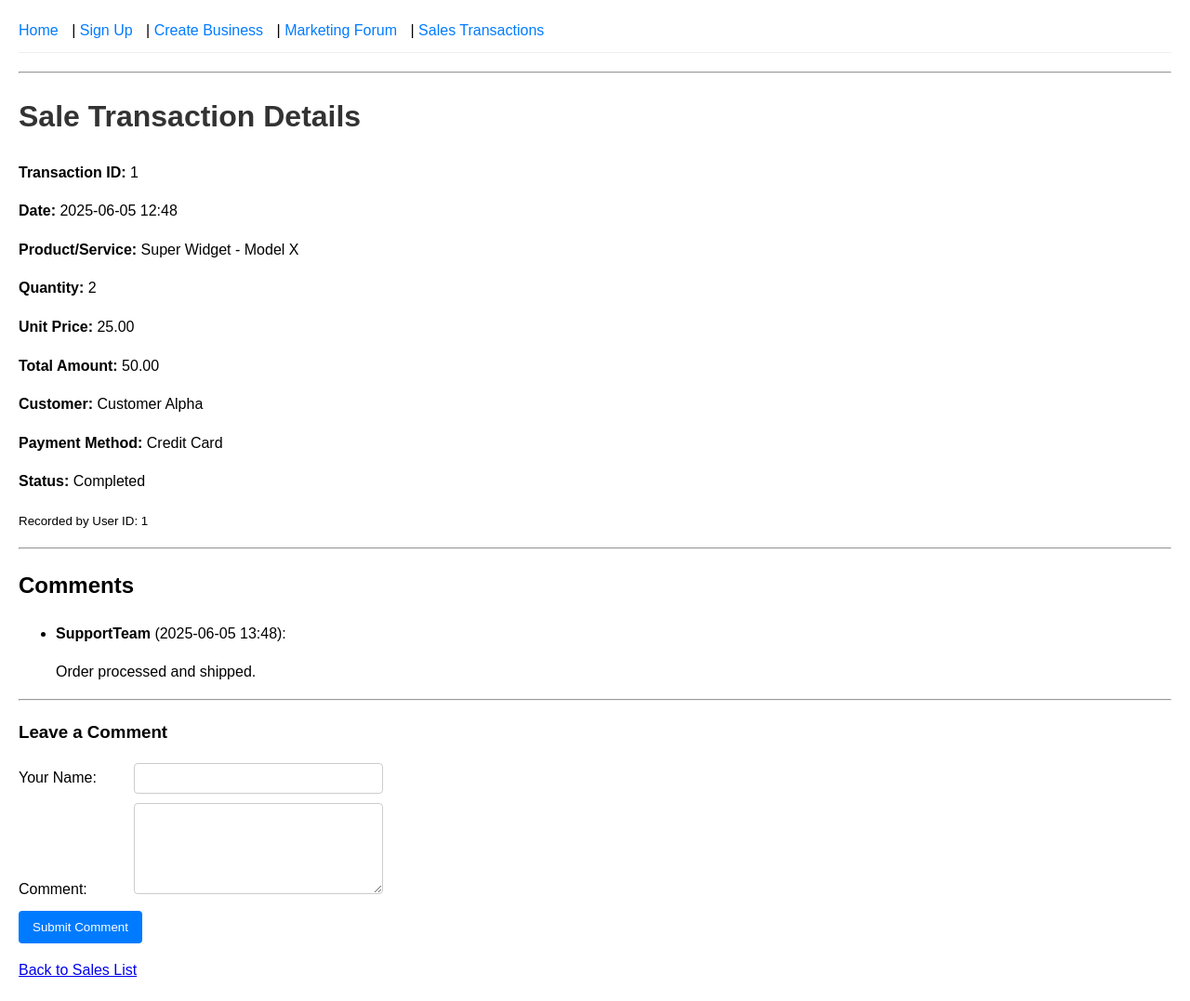
After one commit to GYFX35/Finances, a Flask app: page /sale/1 in a window 1280 px wide. The commit adds this page. Shown: the whole page at 93% size. Run offline with Flask 3, Linux system fonts and the light colour scheme.

Commit message:
feat: Implement Sales Transaction logging and commenting
This commit introduces a Sales Transactions module, allowing you to log
business sales, view a list of all sales, and see detailed information
for each sale. A commenting feature on each sale detail page provides a
forum-like capability for discussions or notes related to specific
transactions.

Key features implemented:
- Data model for sales transactions (`sales_transactions_db`) added to
  `app.py`, including fields for product details, amounts, customer info,
  status, timestamps, and a list for comments.
- A form and route (`/sales/new`, `log_sale.html`) for logging new sales
  transactions.
- A list view page (`/sales`, `sales_list.html`) displaying all sales,
  sorted by date, with links to individual sale details.
- A detail view page (`/sale/<transaction_id>`, `sale_detail.html`) showing
  comprehensive information for a single sale and its associated comments.
- Functionality to add comments to sales transactions via a form on the
  detail page, handled by the `/sale/<transaction_id>/add_comment` route.
- Navigation updated in `base.html` to include a link to the Sales
  Transactions list.

This feature uses in-memory data storage. Future enhancements could
include user authentication for logging sales and comments, more advanced
reporting/filtering, and persistent storage.

```diff
--- a/app.py
+++ b/app.py
@@ -44,6 +44,28 @@ marketing_forum_threads_db = {
     }
 }
 next_marketing_thread_id = 2 # Since we added thread 1
+
+sales_transactions_db = {
+    1: {
+        "date": datetime.datetime.now() - datetime.timedelta(days=1), # Sample: yesterday
+        "product_description": "Super Widget - Model X",
+        "quantity": 2,
+        "unit_price": 25.00,
+        "total_amount": 50.00,
+        "customer_info": "Customer Alpha",
+        "payment_method": "Credit Card",
+        "status": "Completed", # Options: "Completed", "Pending", "Refunded"
+        "recorded_by_user_id": 1, # Placeholder
+        "comments": [
+            {
+                "author_name": "SupportTeam",
+                "text": "Order processed and shipped.",
+                "timestamp": datetime.datetime.now() - datetime.timedelta(hours=23)
+            }
+        ]
+    }
+}
+next_sales_transaction_id = 2 # Since we added transaction 1
 
 @app.route('/')
 def hello_world():
@@ -201,6 +223,88 @@ def add_marketing_reply(thread_id):
 
     return redirect(url_for('view_marketing_thread_and_replies', thread_id=thread_id))
 
+# Sales Transactions Routes
+@app.route('/sales')
+def view_sales_list():
+    # Sorting is handled in the template
+    return render_template('sales_list.html', sales=sales_transactions_db)
+
+@app.route('/sales/new', methods=['GET', 'POST'])
+def log_new_sale():
+    global next_sales_transaction_id
+    if request.method == 'POST':
+        product_description = request.form.get('product_description')
+        quantity_str = request.form.get('quantity')
+        unit_price_str = request.form.get('unit_price')
+        customer_info = request.form.get('customer_info', '') # Optional
+        payment_method = request.form.get('payment_method', '') # Optional
+        status = request.form.get('status', 'Pending') # Default to Pending
+
+        if not product_description or not quantity_str or not unit_price_str:
+            abort(400, description="Product description, quantity, and unit price are required.")
+
+        try:
+            quantity = float(quantity_str)
+            unit_price = float(unit_price_str)
+        except ValueError:
+            abort(400, description="Quantity and unit price must be valid numbers.")
+
+        if quantity <= 0 or unit_price < 0: # Unit price can be 0 for free items, quantity must be > 0
+            abort(400, description="Quantity must be positive and unit price must be non-negative.")
+
+        total_amount = quantity * unit_price
+        current_transaction_id = next_sales_transaction_id
+
+        new_sale = {
+            "transaction_id": current_transaction_id, # Explicitly adding transaction_id
+            "date": datetime.datetime.now(),
+            "product_description": product_description,
+            "quantity": quantity,
+            "unit_price": unit_price,
+            "total_amount": total_amount,
+            "customer_info": customer_info,
+            "payment_method": payment_method,
+            "status": status,
+            "recorded_by_user_id": 1,  # Placeholder user ID
+            "comments": []
+        }
+        sales_transactions_db[current_transaction_id] = new_sale
+        next_sales_transaction_id += 1
+
+        # Assuming 'view_sale_detail' will be the function name for the transaction detail page
+        return redirect(url_for('view_sale_detail', transaction_id=current_transaction_id))
+
+    return render_template('log_sale.html')
+
+@app.route('/sale/<int:transaction_id>')
+def view_sale_detail(transaction_id):
+    transaction_data = sales_transactions_db.get(transaction_id)
+    if not transaction_data:
+        abort(404)
+    return render_template('sale_detail.html', transaction=transaction_data, transaction_id=transaction_id)
+
+@app.route('/sale/<int:transaction_id>/add_comment', methods=['POST'])
+def add_sale_comment(transaction_id):
+    transaction_data = sales_transactions_db.get(transaction_id)
+    if not transaction_data:
+        abort(404)
+
+    author_name = request.form.get('author_name')
+    comment_text = request.form.get('comment_text')
+
+    if not author_name or not comment_text:
+        abort(400, description="Author name and comment text are required.")
+
+    new_comment = {
+        "author_name": author_name,
+        "text": comment_text,
+        "timestamp": datetime.datetime.now()
+    }
+
+    sales_transactions_db[transaction_id]['comments'].append(new_comment)
+
+    return redirect(url_for('view_sale_detail', transaction_id=transaction_id))
+
 @app.route('/offline')
 def offline_page():
     return render_template('offline.html')
--- a/templates/base.html
+++ b/templates/base.html
@@ -13,7 +13,8 @@
         <a href="{{ url_for('hello_world') }}">Home</a> |
         <a href="{{ url_for('signup') }}">Sign Up</a> |
         <a href="{{ url_for('create_business') }}">Create Business</a> |
-        <a href="{{ url_for('view_marketing_forum') }}">Marketing Forum</a>
+        <a href="{{ url_for('view_marketing_forum') }}">Marketing Forum</a> |
+        <a href="{{ url_for('view_sales_list') }}">Sales Transactions</a>
     </nav>
     <hr>
     {% block content %}
--- /dev/null
+++ b/templates/sale_detail.html
@@ -0,0 +1,57 @@
+{% extends "base.html" %}
+
+{% block title %}
+    Sale Details: {{ transaction.product_description[:30] if transaction else 'Sale Not Found' }}
+{% endblock %}
+
+{% block content %}
+    {% if transaction %}
+        <h1>Sale Transaction Details</h1>
+        <p><strong>Transaction ID:</strong> {{ transaction_id }}</p>
+        <p><strong>Date:</strong> {{ transaction.date.strftime('%Y-%m-%d %H:%M') }}</p>
+        <p><strong>Product/Service:</strong> {{ transaction.product_description }}</p>
+        <p><strong>Quantity:</strong> {{ transaction.quantity }}</p>
+        <p><strong>Unit Price:</strong> {{ "%.2f"|format(transaction.unit_price) }}</p>
+        <p><strong>Total Amount:</strong> {{ "%.2f"|format(transaction.total_amount) }}</p>
+        <p><strong>Customer:</strong> {{ transaction.customer_info if transaction.customer_info else 'N/A' }}</p>
+        <p><strong>Payment Method:</strong> {{ transaction.payment_method if transaction.payment_method else 'N/A' }}</p>
+        <p><strong>Status:</strong> {{ transaction.status }}</p>
+        <p><small>Recorded by User ID: {{ transaction.recorded_by_user_id }}</small></p>
+
+        <hr>
+        <h2>Comments</h2>
+        {% if transaction.comments %}
+            <ul>
+                {% for comment in transaction.comments|sort(attribute='timestamp') %} {# Sort comments by time ascending #}
+                    <li>
+                        <p><strong>{{ comment.author_name }}</strong> ({{ comment.timestamp.strftime('%Y-%m-%d %H:%M') }}):</p>
+                        <div>{{ comment.text|safe }}</div> {# Assuming comment text might be simple HTML #}
+                    </li>
+                {% endfor %}
+            </ul>
+        {% else %}
+            <p>No comments on this transaction yet.</p>
+        {% endif %}
+
+        <hr>
+        <h3>Leave a Comment</h3>
+        <form method="POST" action="{{ url_for('add_sale_comment', transaction_id=transaction_id) }}">
+            <div>
+                <label for="author_name">Your Name:</label>
+                <input type="text" id="author_name" name="author_name" required>
+            </div>
+            <div>
+                <label for="comment_text">Comment:</label>
+                <textarea id="comment_text" name="comment_text" rows="3" required></textarea>
+            </div>
+            <div>
+                <button type="submit">Submit Comment</button>
+            </div>
+        </form>
+
+    {% else %}
+        <h1>Sale Transaction Not Found</h1>
+        <p>The sale you are looking for does not exist.</p>
+    {% endif %}
+    <p><a href="{{ url_for('view_sales_list') }}">Back to Sales List</a></p>
+{% endblock %}
```
Also changed, not shown: templates/log_sale.html (added, +40 -0 lines), templates/sales_list.html (added, +38 -0 lines).
